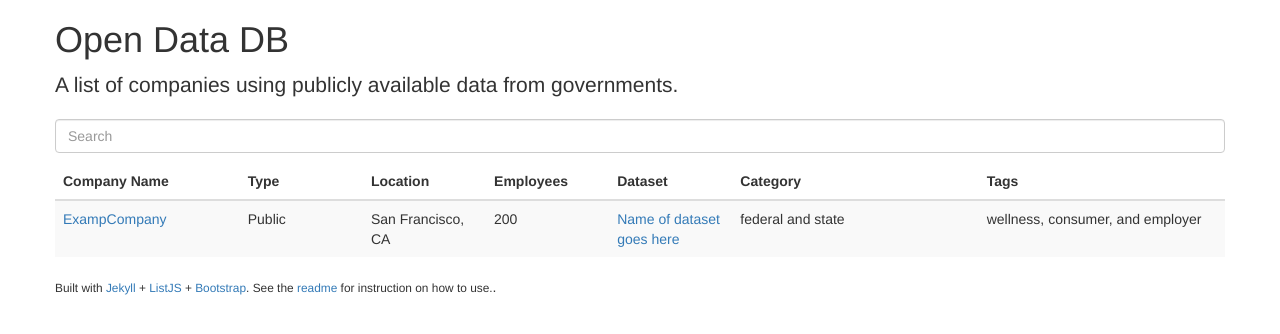
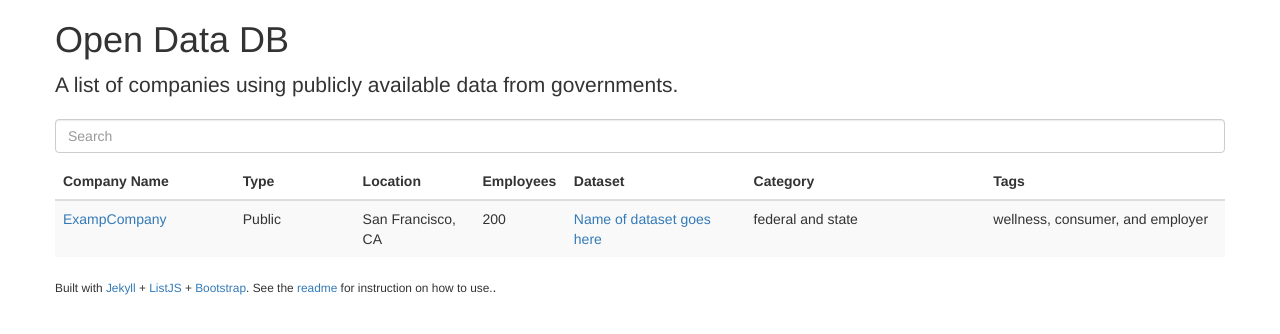
Before and after one commit to opendatadb/opendatadb.github.io, a Jekyll site: the page built from index.html, in a window 1280 px wide. Shown: the top 334 px of the page. Built offline with Jekyll 4.4.1, drawn with Linux system fonts in a browser that asks for light colours; nearby versions of some CDN libraries.

Commit message:
Updating table

```diff
--- a/_includes/interactive-table.html
+++ b/_includes/interactive-table.html
@@ -9,10 +9,10 @@
 	<thead>
 		<tr>
 			<th style="width:15%;"><span class="sort" data-sort="name">Company Name</span></th>
-			<th style="width:10%;"><span class="sort" data-sort="city">Type</span></th>
-			<th style="width:10%;"><span class="sort" data-sort="city">Location</span></th>
-			<th style="width:10%;"><span class="sort" data-sort="city">Employees</span></th>
-			<th style="width:10%;"><span class="sort" data-sort="city">Dataset</span></th>
+			<th style="width:10%;"><span class="sort" data-sort="type">Type</span></th>
+			<th style="width:10%;"><span class="sort" data-sort="hq">Location</span></th>
+			<th style="width:5%;"><span class="sort" data-sort="employees">Employees</span></th>
+			<th style="width:15%;"><span class="sort" data-sort="dataset">Dataset</span></th>
 			<th style="width:20%;"><span class="sort" data-sort="category">Category</span></th>
 			<th style="width:20%;"><span class="sort" data-sort="tags">Tags</span></th>
 		</tr>
```
Also changed, not shown: other parts of _includes/interactive-table.html (+1 -1 lines).
